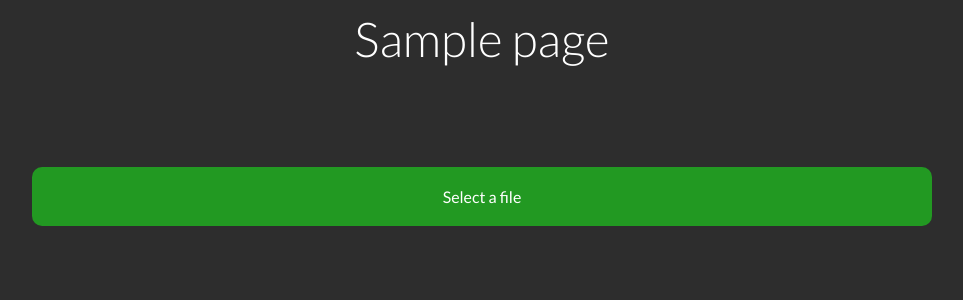
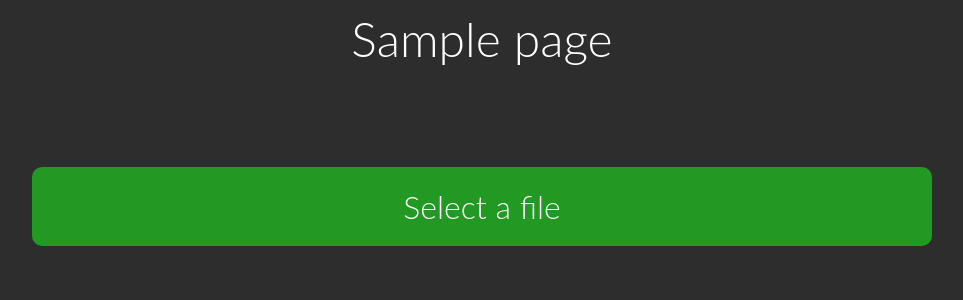
Before and after one commit to QuadPiece/QuadFile, a Flask app: template templates/upload.html in a window 1280 px wide. Shown: the top 300 px of the page, without its empty margins (158-1121 px from the left). Run offline with Flask 2, Linux system fonts and the light colour scheme; the template is opened without the code that fills it: most values are stand-ins (such as "Sample title", 1, 10 or a date in 2020); parts of the project's set-up code (start-up, migrations or seed data) failed here and were passed over.

Commit message:
Will finish UI and make it non-shit later

```diff
--- a/static/style.css
+++ b/static/style.css
@@ -1,4 +1,4 @@
-@import url(https://fonts.googleapis.com/css?family=Lato:700,300,400,100);
+@import url(https://fonts.googleapis.com/css?family=Open+Sans:400,300);
 
 /* Being lazy 101 */
 * {
@@ -46,20 +46,33 @@ body {
 }
 
 .uploadButton {
+  position: relative;
+  margin-right: auto;
+  margin-left: auto;
+  max-width: 100%;
+  cursor: pointer;
   background-color: #229922;
   border-radius: 10px;
+  transition: background 0.1s ease-out;
+  overflow: hidden;
+}
+
+.uploadButton:hover {
+  background-color: #33BB33;
 }
 
 .uploadButton p {
   padding: 20px;
+  font-weight: 300;
+  font-size: 24pt;
 }
 
 .uploadButton input[type="file"] {
   position: absolute;
-  top: 0;
-  left: 0;
+  display: block;
   width: 100%;
   height: 100%;
+  top: 0;
+  right: 0;
   opacity: 0;
-  z-index: 900;
 }
--- a/templates/upload.html
+++ b/templates/upload.html
@@ -2,10 +2,10 @@
 {% block body %}
   <form action="" id="form" name="fileForm" method="post" enctype="multipart/form-data" class="uploadForm">
     <div class="uploadButton">
-      <input id="file" type="file" name="file">
       <p>
         Select a file
       </p>
+      <input id="file" type="file" name="file">
     </div>
     <input type="hidden" name="source" value="web">
   </form>
```
